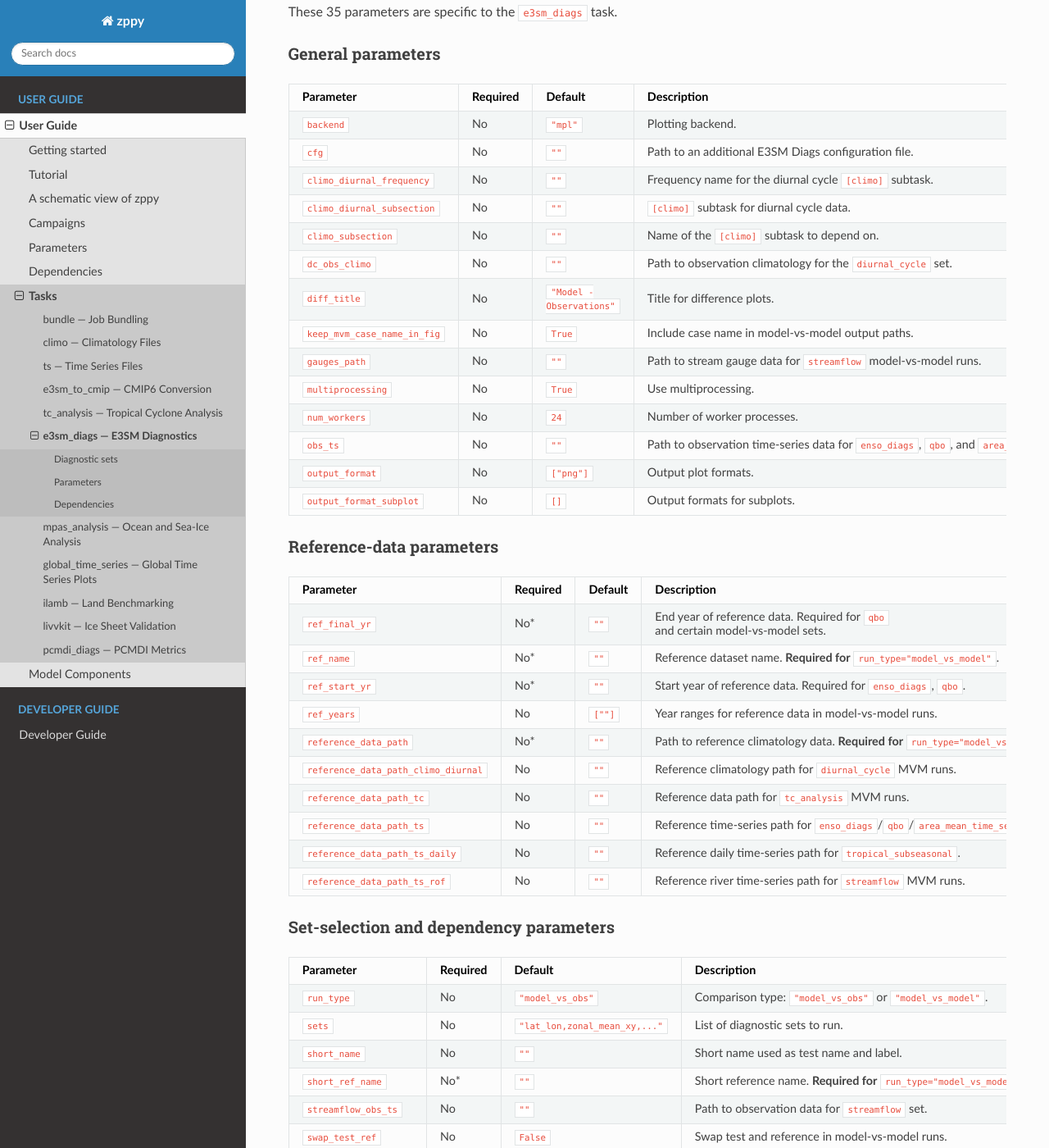
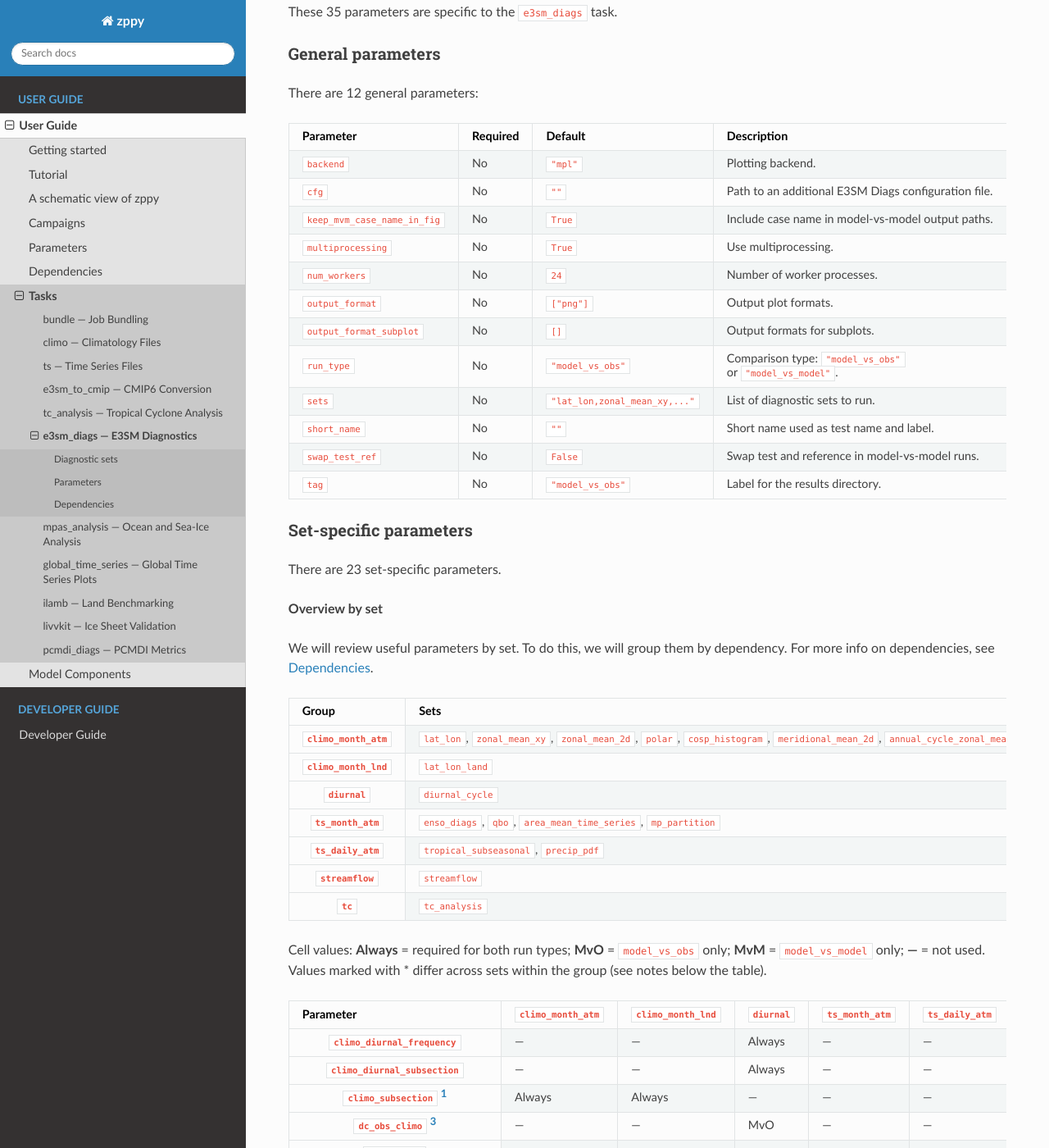
Before and after one commit to E3SM-Project/zppy, a Sphinx documentation site: the page built from docs/source/user_guide/tasks/e3sm_diags.rst, in a window 1280 px wide and 1400 px high, scrolled down 586 px. Shown: the whole window at 82% size. Built offline with Sphinx 7.4.7 and the Read the Docs theme 3.1.0, drawn with Linux system fonts in a browser that asks for light colours; some of the changed text lies outside the part shown.

Commit message:
Revise e3sm_diags parameters doc

```diff
--- a/docs/source/user_guide/parameters.rst
+++ b/docs/source/user_guide/parameters.rst
@@ -385,10 +385,6 @@ For the ``ilamb`` task:
 
 * If ``ilamb_obs`` (the path to observation data for ``ilamb``) is undefined, assume it is the ``diagnostics_base_path`` from Mache plus ``/ilamb_data``.
 
-**Required parameters, by e3sm_diags set**
-
-See `Confluence <https://acme-climate.atlassian.net/wiki/spaces/IPD/pages/4984209586/zppy+parameters+for+e3sm_diags>`_ for tables of which sets require which parameters.
-
 Deprecated parameters
 =====================
 
--- a/docs/source/user_guide/tasks/e3sm_diags.rst
+++ b/docs/source/user_guide/tasks/e3sm_diags.rst
@@ -19,12 +19,12 @@ For a table of which diagnostic sets require which parameters, see
 Diagnostic sets
 ---------------
 
-The ``sets`` parameter controls which diagnostic sets are run. All 19
+The ``sets`` parameter controls which diagnostic sets are run. All 20
 available sets are:
 
 ``aerosol_aeronet``, ``aerosol_budget``, ``annual_cycle_zonal_mean``,
 ``area_mean_time_series``, ``cosp_histogram``, ``diurnal_cycle``,
-``enso_diags``, ``lat_lon``, ``meridional_mean_2d``, ``mp_partition``,
+``enso_diags``, ``lat_lon``, ``lat_lon_land``, ``meridional_mean_2d``, ``mp_partition``,
 ``polar``, ``precip_pdf``, ``qbo``, ``streamflow``, ``tc_analysis``,
 ``tropical_subseasonal``, ``zonal_mean_2d``, ``zonal_mean_2d_stratosphere``,
 ``zonal_mean_xy``
@@ -36,6 +36,8 @@ These 35 parameters are specific to the ``e3sm_diags`` task.
 
 General parameters
 ~~~~~~~~~~~~~~~~~~
+
+There are 12 general parameters:
 
 .. list-table::
    :header-rows: 1
@@ -53,6 +55,317 @@ General parameters
      - No
      - ``""``
      - Path to an additional E3SM Diags configuration file.
+   * - ``keep_mvm_case_name_in_fig``
+     - No
+     - ``True``
+     - Include case name in model-vs-model output paths.
+   * - ``multiprocessing``
+     - No
+     - ``True``
+     - Use multiprocessing.
+   * - ``num_workers``
+     - No
+     - ``24``
+     - Number of worker processes.
+   * - ``output_format``
+     - No
+     - ``["png"]``
+     - Output plot formats.
+   * - ``output_format_subplot``
+     - No
+     - ``[]``
+     - Output formats for subplots.
+   * - ``run_type``
+     - No
+     - ``"model_vs_obs"``
+     - Comparison type: ``"model_vs_obs"`` or ``"model_vs_model"``.
+   * - ``sets``
+     - No
+     - ``"lat_lon,zonal_mean_xy,..."``
+     - List of diagnostic sets to run.
+   * - ``short_name``
+     - No
+     - ``""``
+     - Short name used as test name and label.
+   * - ``swap_test_ref``
+     - No
+     - ``False``
+     - Swap test and reference in model-vs-model runs.
+   * - ``tag``
+     - No
+     - ``"model_vs_obs"``
+     - Label for the results directory.
+
+Set-specific parameters
+~~~~~~~~~~~~~~~~~~~~~~~
+
+There are 23 set-specific parameters.
+
+**Overview by set**
+
+We will review useful parameters by set. To do this, we will group them by dependency. For more info on dependencies, see :ref:`Dependencies <dependency_graph>`.
+
+.. list-table::
+   :header-rows: 1
+   :stub-columns: 1
+   :widths: 20 80
+
+   * - Group
+     - Sets
+   * - ``climo_month_atm``
+     - ``lat_lon``, ``zonal_mean_xy``, ``zonal_mean_2d``, ``polar``,
+       ``cosp_histogram``, ``meridional_mean_2d``,
+       ``annual_cycle_zonal_mean``, ``zonal_mean_2d_stratosphere``,
+       ``aerosol_aeronet``, ``aerosol_budget``
+   * - ``climo_month_lnd``
+     - ``lat_lon_land``
+   * - ``diurnal``
+     - ``diurnal_cycle``
+   * - ``ts_month_atm``
+     - ``enso_diags``, ``qbo``, ``area_mean_time_series``, ``mp_partition``
+   * - ``ts_daily_atm``
+     - ``tropical_subseasonal``, ``precip_pdf``
+   * - ``streamflow``
+     - ``streamflow``
+   * - ``tc``
+     - ``tc_analysis``
+
+Cell values: **Always** = required for both run types;
+**MvO** = ``model_vs_obs`` only; **MvM** = ``model_vs_model`` only;
+**—** = not used. Values marked with \* differ across sets within the group
+(see notes below the table).
+
+.. list-table::
+   :header-rows: 1
+   :stub-columns: 1
+   :widths: 30 14 14 10 16 14 12 10
+
+   * - Parameter
+     - ``climo_month_atm``
+     - ``climo_month_lnd``
+     - ``diurnal``
+     - ``ts_month_atm``
+     - ``ts_daily_atm``
+     - ``streamflow``
+     - ``tc``
+   * - ``climo_diurnal_frequency``
+     - —
+     - —
+     - Always
+     - —
+     - —
+     - —
+     - —
+   * - ``climo_diurnal_subsection``
+     - —
+     - —
+     - Always
+     - —
+     - —
+     - —
+     - —
+   * - ``climo_subsection`` [#subsection]_
+     - Always
+     - Always
+     - —
+     - —
+     - —
+     - —
+     - —
+   * - ``dc_obs_climo`` [#dc_obs]_
+     - —
+     - —
+     - MvO
+     - —
+     - —
+     - —
+     - —
+   * - ``diff_title``
+     - —
+     - —
+     - —
+     - MvM
+     - MvM
+     - MvM
+     - MvM
+   * - ``gauges_path`` [#inferred]_
+     - —
+     - —
+     - —
+     - —
+     - —
+     - MvM
+     - —
+   * - ``obs_ts`` [#inferred]_
+     - —
+     - —
+     - —
+     - MvO
+     - MvO
+     - —
+     - —
+   * - ``ref_final_yr`` \*
+     - —
+     - —
+     - —
+     - Always \*
+     - MvM
+     - MvM
+     - MvM
+   * - ``ref_name``
+     - —
+     - —
+     - —
+     - MvM
+     - MvM
+     - MvM
+     - MvM
+   * - ``ref_start_yr`` \*
+     - —
+     - —
+     - —
+     - Always \*
+     - MvM
+     - MvM
+     - MvM
+   * - ``reference_data_path`` [#refpath]_
+     - Always
+     - Always
+     - Always
+     - —
+     - —
+     - —
+     - —
+   * - ``reference_data_path_climo_diurnal`` [#inferred]_
+     - —
+     - —
+     - MvM
+     - —
+     - —
+     - —
+     - —
+   * - ``reference_data_path_tc`` [#inferred]_
+     - —
+     - —
+     - —
+     - —
+     - —
+     - —
+     - MvM
+   * - ``reference_data_path_ts`` [#inferred]_
+     - —
+     - —
+     - —
+     - MvM
+     - —
+     - —
+     - —
+   * - ``reference_data_path_ts_daily`` [#inferred]_
+     - —
+     - —
+     - —
+     - —
+     - MvM
+     - —
+     - —
+   * - ``reference_data_path_ts_rof`` [#inferred]_
+     - —
+     - —
+     - —
+     - —
+     - —
+     - MvM
+     - —
+   * - ``short_ref_name``
+     - —
+     - —
+     - —
+     - MvM
+     - MvM
+     - MvM
+     - MvM
+   * - ``streamflow_obs_ts`` [#inferred]_
+     - —
+     - —
+     - —
+     - —
+     - —
+     - MvO
+     - —
+   * - ``tc_obs`` [#inferred]_
+     - —
+     - —
+     - —
+     - —
+     - —
+     - —
+     - MvO
+   * - ``ts_daily_subsection`` [#subsection]_
+     - —
+     - —
+     - —
+     - —
+     - Always
+     - —
+     - —
+   * - ``ts_num_years_ref``
+     - —
+     - —
+     - —
+     - MvM
+     - MvM
+     - MvM
+     - —
+   * - ``ts_subsection`` [#subsection]_
+     - —
+     - —
+     - —
+     - Always
+     - —
+     - —
+     - —
+
+.. [#subsection] Falls back to ``sub`` → ``grid`` if not set.
+.. [#refpath] Inferred from ``diagnostics_base_path`` if not set. In MvM,
+   also used as a base path from which ``reference_data_path_climo_diurnal``
+   and ``reference_data_path_ts`` are derived.
+.. [#dc_obs] Inferred from ``reference_data_path`` if not set (MvO only).
+.. [#inferred] Inferred from ``diagnostics_base_path`` (or a sibling path)
+   if not set.
+
+Note on \* cells (``ts_month_atm``): within ``ts_month_atm`` the four sets do not behave uniformly for ``ref_start_yr`` and ``ref_final_yr``:
+
+.. list-table::
+   :header-rows: 1
+   :widths: 30 20 20 20 20
+
+   * - Parameter
+     - ``enso_diags``
+     - ``qbo``
+     - ``area_mean_time_series``
+     - ``mp_partition``
+   * - ``ref_final_yr``
+     - MvM
+     - Always
+     - —
+     - MvM
+   * - ``ref_start_yr``
+     - Always
+     - Always
+     - —
+     - MvM
+
+
+**Parameter list**
+
+.. list-table::
+   :header-rows: 1
+   :widths: 28 10 18 44
+
+   * - Parameter
+     - Required
+     - Default
+     - Description
    * - ``climo_diurnal_frequency``
      - No
      - ``""``
@@ -73,47 +386,15 @@ General parameters
      - No
      - ``"Model - Observations"``
      - Title for difference plots.
-   * - ``keep_mvm_case_name_in_fig``
-     - No
-     - ``True``
-     - Include case name in model-vs-model output paths.
    * - ``gauges_path``
      - No
      - ``""``
      - Path to stream gauge data for ``streamflow`` model-vs-model runs.
-   * - ``multiprocessing``
-     - No
-     - ``True``
-     - Use multiprocessing.
-   * - ``num_workers``
-     - No
-     - ``24``
-     - Number of worker processes.
    * - ``obs_ts``
      - No
      - ``""``
      - Path to observation time-series data for ``enso_diags``, ``qbo``, and
        ``area_mean_time_series``.
-   * - ``output_format``
-     - No
-     - ``["png"]``
-     - Output plot formats.
-   * - ``output_format_subplot``
-     - No
-     - ``[]``
-     - Output formats for subplots.
-
-Reference-data parameters
-~~~~~~~~~~~~~~~~~~~~~~~~~
-
-.. list-table::
-   :header-rows: 1
-   :widths: 28 10 18 44
-
-   * - Parameter
-     - Required
-     - Default
-     - Description
    * - ``ref_final_yr``
      - No*
      - ``""``
@@ -128,10 +409,6 @@ Reference-data parameters
      - No*
      - ``""``
      - Start year of reference data. Required for ``enso_diags``, ``qbo``.
-   * - ``ref_years``
-     - No
-     - ``[""]``
-     - Year ranges for reference data in model-vs-model runs.
    * - ``reference_data_path``
      - No*
      - ``""``
@@ -141,6 +418,10 @@ Reference-data parameters
      - No
      - ``""``
      - Reference climatology path for ``diurnal_cycle`` MVM runs.
+   * - ``ref_years``
+     - No
+     - ``[""]``
+     - Year ranges for reference data in model-vs-model runs.
    * - ``reference_data_path_tc``
      - No
      - ``""``
@@ -148,7 +429,7 @@ Reference-data parameters
    * - ``reference_data_path_ts``
      - No
      - ``""``
-     - Reference time-series path for ``enso_diags``/``qbo``/``area_mean_time_series``.
+     - Reference time-series path for ``enso_diags``, ``qbo``, ``area_mean_time_series``.
    * - ``reference_data_path_ts_daily``
      - No
      - ``""``
@@ -157,30 +438,6 @@ Reference-data parameters
      - No
      - ``""``
      - Reference river time-series path for ``streamflow`` MVM runs.
-
-Set-selection and dependency parameters
-~~~~~~~~~~~~~~~~~~~~~~~~~~~~~~~~~~~~~~~
-
-.. list-table::
-   :header-rows: 1
-   :widths: 28 10 18 44
-
-   * - Parameter
-     - Required
-     - Default
-     - Description
-   * - ``run_type``
-     - No
-     - ``"model_vs_obs"``
-     - Comparison type: ``"model_vs_obs"`` or ``"model_vs_model"``.
-   * - ``sets``
-     - No
-     - ``"lat_lon,zonal_mean_xy,..."``
-     - List of diagnostic sets to run.
-   * - ``short_name``
-     - No
-     - ``""``
-     - Short name used as test name and label.
    * - ``short_ref_name``
      - No*
      - ``""``
@@ -190,18 +447,15 @@ Set-selection and dependency parameters
      - No
      - ``""``
      - Path to observation data for ``streamflow`` set.
-   * - ``swap_test_ref``
-     - No
-     - ``False``
-     - Swap test and reference in model-vs-model runs.
-   * - ``tag``
-     - No
-     - ``"model_vs_obs"``
-     - Label for the results directory.
    * - ``tc_obs``
      - No
      - ``""``
      - Path to observation data for ``tc_analysis`` set.
+   * - ``ts_daily_subsection``
+     - No
+     - ``""``
+     - ``[ts]`` subtask for daily data (required for
+       ``tropical_subseasonal``).
    * - ``ts_num_years_ref``
      - No
      - ``5``
@@ -210,11 +464,6 @@ Set-selection and dependency parameters
      - No
      - ``""``
      - Name of the ``[ts]`` subtask to depend on.
-   * - ``ts_daily_subsection``
-     - No
-     - ``""``
-     - ``[ts]`` subtask for daily data (required for
-       ``tropical_subseasonal``).
 
 Parameters at the top-level
 ~~~~~~~~~~~~~~~~~~~~~~~~~~~
```
